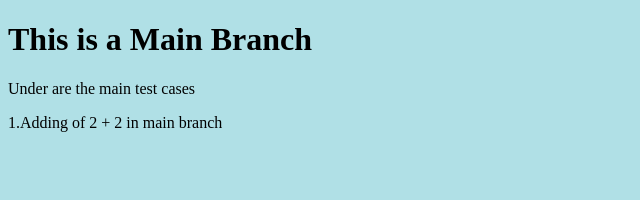
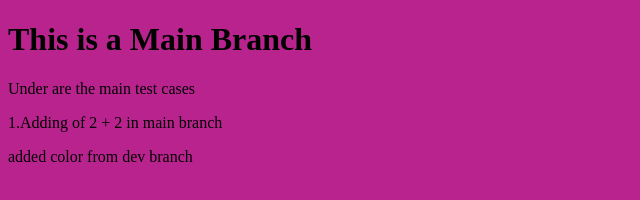
Before and after one commit to MohiPre/git, a plain HTML site: page index.html in a window 1280 px wide. Shown: the whole page, without its empty margins (0-640 px from the left). Drawn offline with Linux system fonts and the light colour scheme.

Commit message:
BG color changed

```diff
--- a/index.html
+++ b/index.html
@@ -1,10 +1,11 @@
 <!DOCTYPE html>
 <html>
-<body style="background-color:powderblue;">
+<body style="background-color:rgb(185, 35, 142);">
 
 <h1>This is a Main Branch</h1>
 <p>Under are the main test cases</p>
 <p>1.Adding of 2 + 2 in main branch </p>
+<p>added color from dev branch </p>
 
 </body>
 </html>
```
